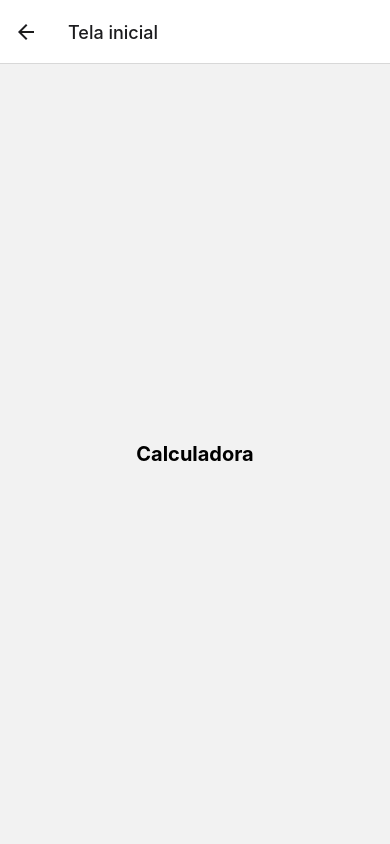
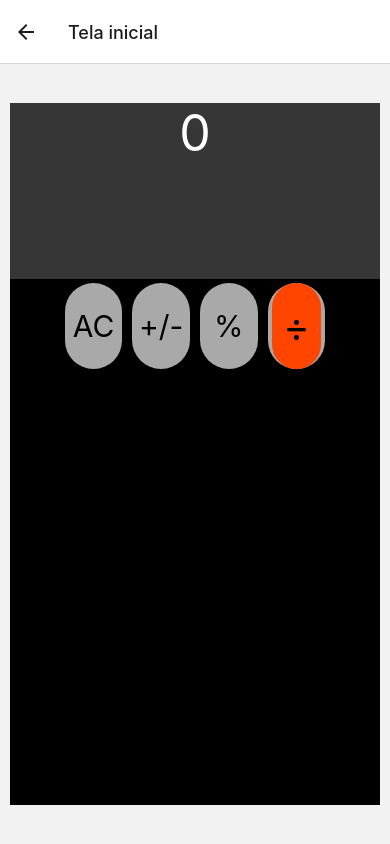
Before and after one commit to thegomdev/AppCalculadoras, a React Native app: screen /Calculadora in a window 390 px wide. Built offline with nearby package versions, Linux system fonts and the light colour scheme.

Commit message:
Criando a forma da calculadora

```diff
--- a/package.json
+++ b/package.json
@@ -10,6 +10,7 @@
   },
   "dependencies": {
     "@react-native-community/masked-view": "^0.1.11",
+    "@react-native-community/viewpager": "^5.0.11",
     "@react-navigation/native": "^6.1.9",
     "@react-navigation/native-stack": "^6.9.17",
     "expo": "~50.0.6",
--- a/src/screens/Calculadora/index.js
+++ b/src/screens/Calculadora/index.js
@@ -1,11 +1,51 @@
 // HomeScreen.js
 import React from 'react';
-import { View, Text, StyleSheet } from 'react-native';
+import { View, Text, StyleSheet, TouchableOpacity } from 'react-native';
 
 const Calculadora = () => {
     return (
         <View style={styles.container}>
-      <Text style={styles.text}>Calculadora</Text>
+
+
+            {/* Estrutura da calculaora inteira */}
+            <View style={styles.calc}>
+
+                {/* Estrutura do resultado */}
+                <View style={styles.result}>
+                    <Text style={styles.resultText}>0</Text>
+                </View>
+
+                {/* Estrutura das funções */}
+                <View style={styles.functions}>
+
+                    {/* Linha 1 */}
+                    <View style={styles.linha1}>
+
+                        <View style={styles.linha1C}>
+                            <Text style={styles.text1C}>AC</Text>
+                        </View>
+
+                        <View style={styles.linha1C}>
+                            <Text style={styles.text1C}>+/-</Text>
+                        </View>
+
+                        <View style={styles.linha1C}>
+                            <Text style={styles.text1C}>%</Text>
+                        </View>
+
+                        <View style={styles.linha1C}>
+                            <TouchableOpacity style={styles.t1c}>
+                            <Text style={styles.textDiv}>÷</Text>
+                            </TouchableOpacity>
+                        </View>
+
+
+                    </View>
+
+                </View>
+
+            </View>
+
         </View>
     );
 };
@@ -20,6 +60,67 @@ const styles = StyleSheet.create({
         fontSize: 20,
         fontWeight: 'bold',
     },
+
+    calc: {
+        width: '95%',
+        alignItems: 'center',
+        height: '90%',
+        backgroundColor: '#000000',
+    },
+
+    result: {
+        height: '25%',
+        backgroundColor: '#363636',
+        width: '100%',
+        alignItems: 'center',
+    },
+
+    resultText: {
+        color: '#FFF',
+        fontSize: 50,
+    },
+
+
+    linha1: {
+        flexDirection: "row",
+        height: 95,
+        justifyContent: "center",
+        alignItems: "center",
+    },
+
+    linha1C: {
+        backgroundColor: '#A9A9A9',
+        padding: 10,
+        margin: 5,
+        width: '22%',
+        height: '90%',
+        borderRadius: 200 ,
+        alignItems: 'center',
+        justifyContent: 'center',
+    },
+
+    t1c: {
+        width: '130%',
+        height: '131%',
+        alignItems: 'center',
+        justifyContent: 'center',
+        borderRadius: 200,
+        backgroundColor: '#FF4500'
+    },
+
+    text1C: {
+        fontSize: 30,
+        alignItems: 'center',
+        justifyContent: 'center',
+    },
+
+    textDiv: {
+        fontSize: 40,
+        alignItems: 'center',
+        justifyContent: 'center',
+    },
+
+
 });
 
 export default Calculadora;
```
Also changed, not shown: 1 other file (tests, documents, lock files or other folders). Lines whose indentation alone changed are shown as unchanged.
